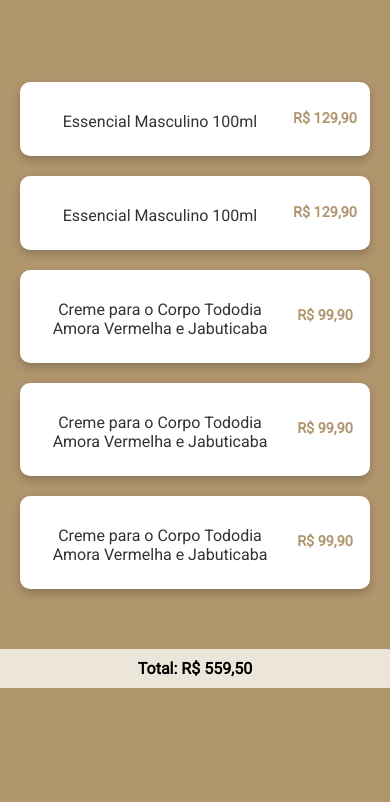
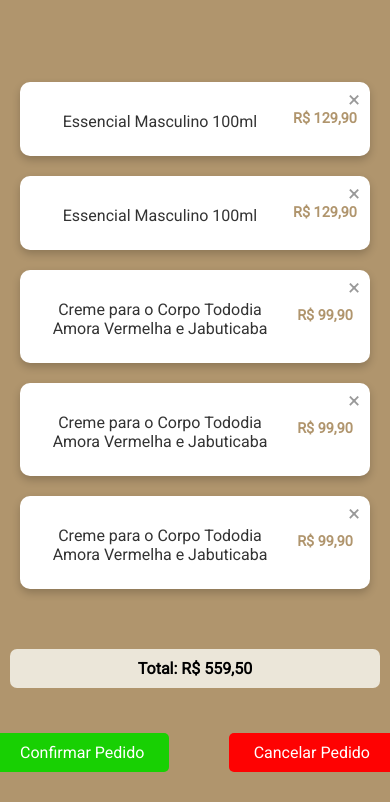
Before and after one commit to marcosbk6/Projeto-Integrador, a website: page Carrinho/Carrinho.html in a window 390 px wide. Shown: the part 128-930 px from the top of the page. Before the commit the page ends 844 px from the top, so only its background shows below. Drawn offline with Linux system fonts and the light colour scheme.

Commit message:
estilizacaoo dos botoes finalizar pedido e cancelar pedido e no valor total

```diff
--- a/Carrinho/Carrinho.html
+++ b/Carrinho/Carrinho.html
@@ -38,12 +38,14 @@
 
     <section class="produtos-grid">
       <article class="produto">
+        <button class="close-card">&times;</button>
         <div class="produto-info">
           <h2>Essencial Masculino 100ml</h2>
           <p class="preco">R$ 129,90</p>
         </div>
       </article>
       <article class="produto">
+        <button class="close-card">&times;</button>
         <div class="produto-info">
           <h2>Essencial Masculino 100ml</h2>
           <p class="preco">R$ 129,90</p>
@@ -51,6 +53,7 @@
       </article>
 
       <article class="produto">
+        <button class="close-card">&times;</button>
         <div class="produto-info">
           <h2>Creme para o Corpo Tododia Amora Vermelha e Jabuticaba</h2>
           <p class="preco">R$ 99,90</p>
@@ -58,6 +61,7 @@
       </article>
 
       <article class="produto">
+        <button class="close-card">&times;</button>
         <div class="produto-info">
           <h2>Creme para o Corpo Tododia Amora Vermelha e Jabuticaba</h2>
           <p class="preco">R$ 99,90</p>
@@ -65,6 +69,7 @@
       </article>
 
       <article class="produto">
+        <button class="close-card">&times;</button>
         <div class="produto-info">
           <h2>Creme para o Corpo Tododia Amora Vermelha e Jabuticaba</h2>
           <p class="preco">R$ 99,90</p>
@@ -78,10 +83,27 @@
       Total: R$ 129,90
     </div>
 
+    <div class="botao-carrinho">
+      <button class="confirmar-pedido">Confirmar Pedido</button>
+      <button class="cancelar-pedido">Cancelar Pedido</button>
+    </div>
+
+
+
+
   </div>
 
 
   <script src="../TelaInicial/sidebar.js"></script>
+
+  <script>
+    document.querySelectorAll('.close-card').forEach(btn => {
+      btn.addEventListener('click', () => {
+        btn.parentElement.remove();
+      });
+    });
+  </script>
+
 
   <script>
     function calcularTotal() {
@@ -100,8 +122,16 @@
       document.querySelector('.total').textContent = 'Total: ' + totalFormatado;
     }
 
-  // Chama a função ao carregar a página
-  window.addEventListener('DOMContentLoaded', calcularTotal);
+    window.addEventListener('DOMContentLoaded', () => {
+      calcularTotal();
+
+      document.querySelectorAll('.close-card').forEach(btn => {
+        btn.addEventListener('click', () => {
+          btn.parentElement.remove();
+          calcularTotal(); // <- importante!
+        });
+      });
+    });
   </script>
 
 </body>
--- a/Carrinho/carrinho.css
+++ b/Carrinho/carrinho.css
@@ -113,19 +113,53 @@
   cursor: pointer;
 }
 
-
 .total {
   background-color: #EBE6D9;
   padding: 10px;
   margin: 0 0 15px 0;
-  width: 90%;
+  width: 95%;
   border-radius: 7px;
   font-weight: bold;
   align-items: center;
   display: flex;
   justify-content: center;
+
 }
 
+.botao-carrinho {
+  margin: 30px;
+  display: flex;
+  justify-content: space-between;
+  width: 837px;
+}
+
+.confirmar-pedido {
+  border: none;
+  font-size: 16px;
+  border-radius: 5px;
+  padding: 10px 50px;
+  cursor: pointer;
+  background-color: #18d003;
+  color: #ffffff;
+}
+
+.confirmar-pedido:hover{
+  background-color: #47f134;
+}
+
+.cancelar-pedido {
+  border: none;
+  font-size: 16px;
+  border-radius: 5px;
+  padding: 10px 50px;
+  cursor: pointer;
+  background-color: #fe0202;
+  color: #ffffff;
+}
+
+.cancelar-pedido:hover{
+  background-color: #fa2e2e;
+}
 
 
 /* Side bar Mobile */
@@ -184,6 +218,7 @@
 }
 
 .produto {
+  position: relative;
   background-color: #fff;
   display: flex;
   width: 100%;
@@ -224,6 +259,21 @@
   padding: 0 0 2px 0;
 }
 
+.close-card {
+  position: absolute;
+  top: 5px;
+  right: 10px;
+  background: none;
+  border: none;
+  font-size: 22px;
+  cursor: pointer;
+  color: #999;
+  transition: color 0.3s;
+}
+
+.close-card:hover {
+  color: #ff0000;
+}
 
 
 @media (max-width: 768px) {
@@ -249,9 +299,13 @@
   transform: scale(1.05);
   }
 
-  .total {
-    width: 95%;
-  }
+  .botao-carrinho {
+    margin: 30px;
+    display: flex;
+    justify-content: space-between;
+    width: 740px;
+}
+
 
 }
 
@@ -274,10 +328,21 @@
 
   .produto:hover {
   transform: scale(1.05);
+  }
+
+  .botao-carrinho {
+    width: 400px;
 }
 
-.total {
-  width: 400px;
+.confirmar-pedido {
+  padding: 10px 25px;
+
+}
+
+
+.cancelar-pedido {
+  padding: 10px 25px;
+
 }
 
 }
@@ -297,8 +362,22 @@
     flex-direction: column;
   }
 
-  .total {
-    width: 360px;
+
+
+  .botao-carrinho {
+    width: 340px;
   }
 
+  .confirmar-pedido {
+    padding: 10px 20px;
+
+  }
+
+
+  .cancelar-pedido {
+    padding: 10px 20px;
+
+  }
+
+
 }
```
Lines whose indentation alone changed are shown as unchanged.
